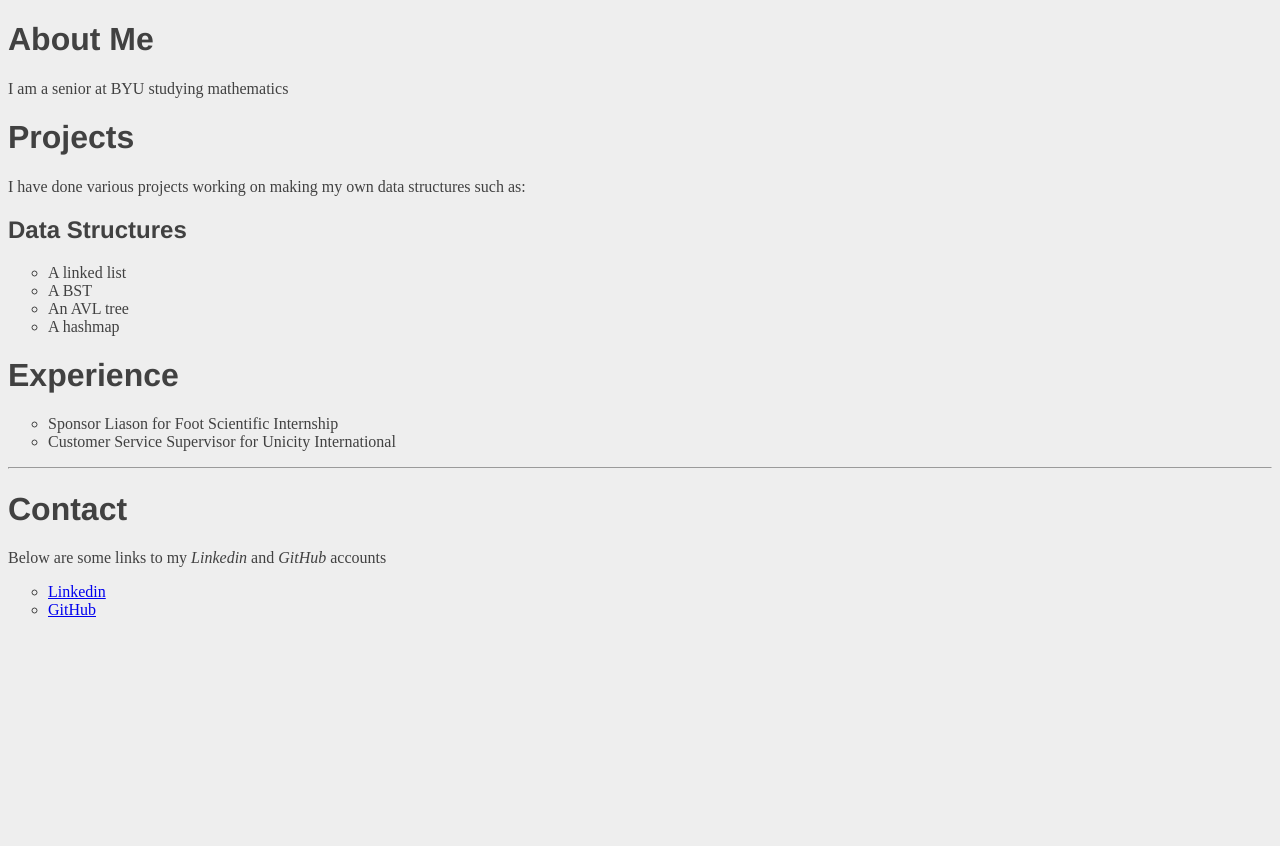
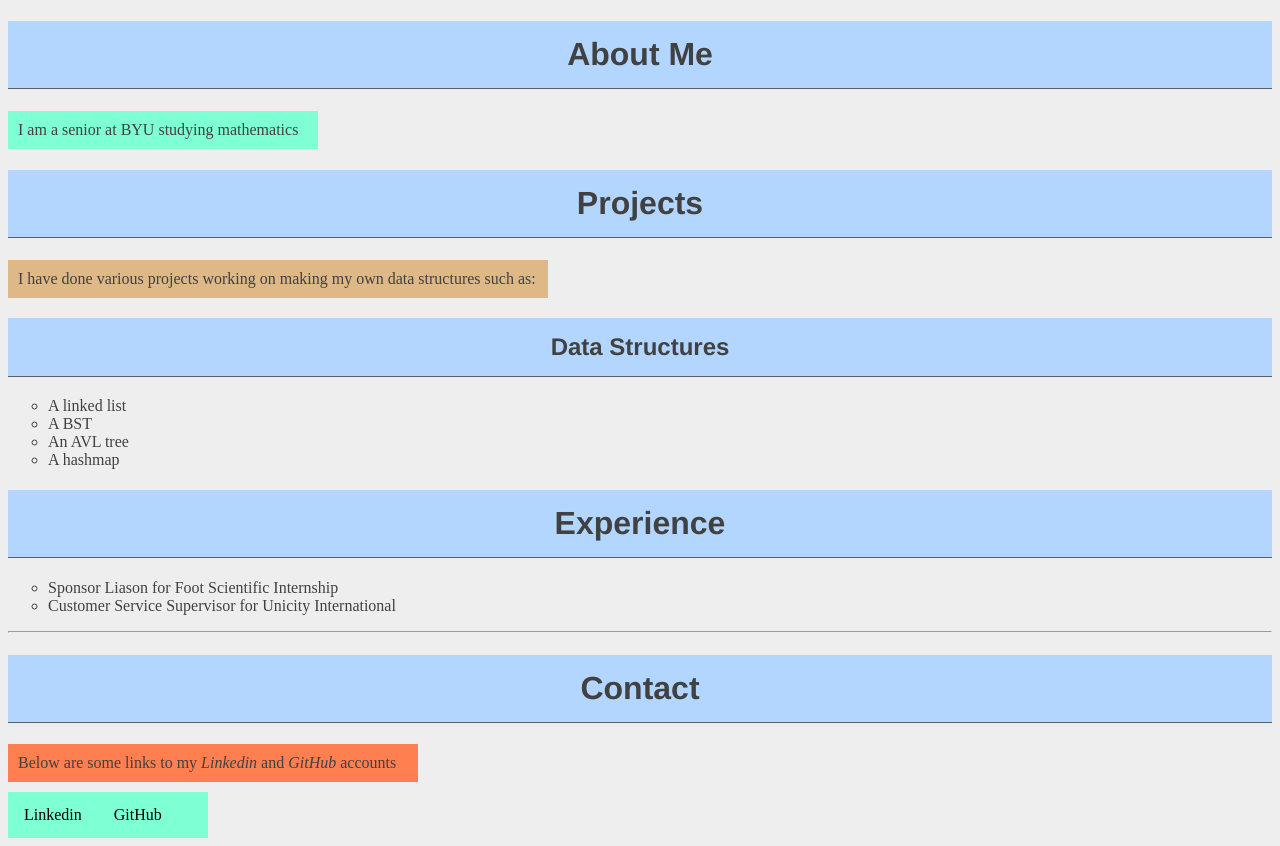
Before and after one commit to brasherjo/Portfolio, a plain HTML site: page index.html in a window 1280 px wide. Before the commit the page ends 800 px from the top, so only its background shows below. Drawn offline with Linux system fonts and the light colour scheme.

Commit message:
CSS update part 3

```diff
--- a/index.html
+++ b/index.html
@@ -8,10 +8,10 @@
 <body>
 
 <h1>About Me</h1>
-<p>I am a senior at BYU studying mathematics</p>
+<p class='synopsis'>I am a senior at BYU studying mathematics</p>
 
 <h1>Projects</h1>
-<p>I have done various projects working on making my own data structures
+<p class='projects'>I have done various projects working on making my own data structures
  such as:</p>
 
 <h2>Data Structures</h2>
@@ -31,10 +31,10 @@
 <hr/>
 
 <h1>Contact</h1>
-<p>Below are some links to my <em>Linkedin</em> and <em>GitHub</em> accounts</p>
-<ul>
-  <li><a href='www.linkedin.com/in/jordanmbrasher'> Linkedin </a> </li>
-  <li><a href='https://github.com/brasherjo'>GitHub </a> </li>
+<p id='contacts'>Below are some links to my <em>Linkedin</em> and <em>GitHub</em> accounts</p>
+<ul class='links'>
+  <li class='links2'><a href='www.linkedin.com/in/jordanmbrasher'> Linkedin </a> </li>
+  <li class='links2'><a href='https://github.com/brasherjo'>GitHub </a> </li>
 </ul>
 
 </body>
--- a/styles.css
+++ b/styles.css
@@ -5,6 +5,10 @@ body {
 
 h1, h2, h3, h4, h5, h6 {
   font-family: "Helvetica", "Arial", sans-serif;
+  background-color: #B2D6FF;    /* Light blue */
+  padding: 15px;
+  border-bottom: 1px solid #5D6063;
+  text-align: center;
 }
 
 ul {
@@ -17,4 +21,48 @@ ol {
 
 p {
   text-align: left;
+  background-color: #DDE0E3;    /* Light grey */
+  padding: 10px 0 10px 10px;  /* Top  Right  Bottom  Left */
+  margin-bottom: 10px;          /* Add this */
 }
+
+.synopsis {
+  width: 300px;
+  background-color: #7FFFD4;    /* aquamarine */
+}
+
+.projects {
+  width: 530px;
+  background-color: #DEB887;    /* burley wood */
+}
+
+#contacts {
+  width: 400px;
+  background-color: #FF7F50;    /* coral */
+}
+
+.links {
+  list-style-type: none;
+  margin: 0;
+  padding: 0;
+  overflow: hidden;
+  background-color: #7FFFD4;
+  width: 200px;
+}
+
+.links2 {
+  float: left;
+}
+
+.links2 a {
+  display: block;
+  color: black;
+  text-align: center;
+  padding: 14px 16px;
+  text-decoration: none;
+}
+
+/* Change the link color to #111 (black) on hover */
+.links2 a:hover {
+  background-color: #333;
+}
```
